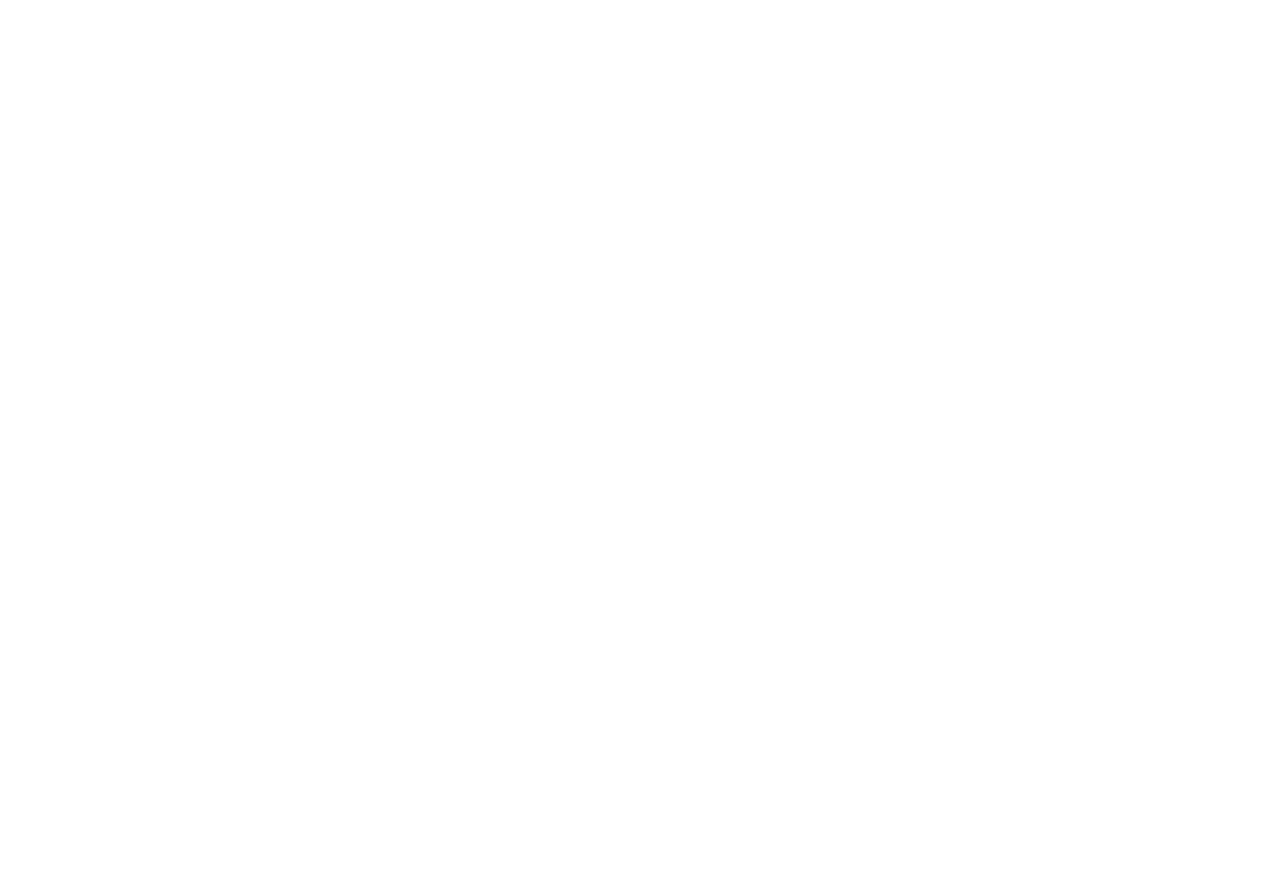
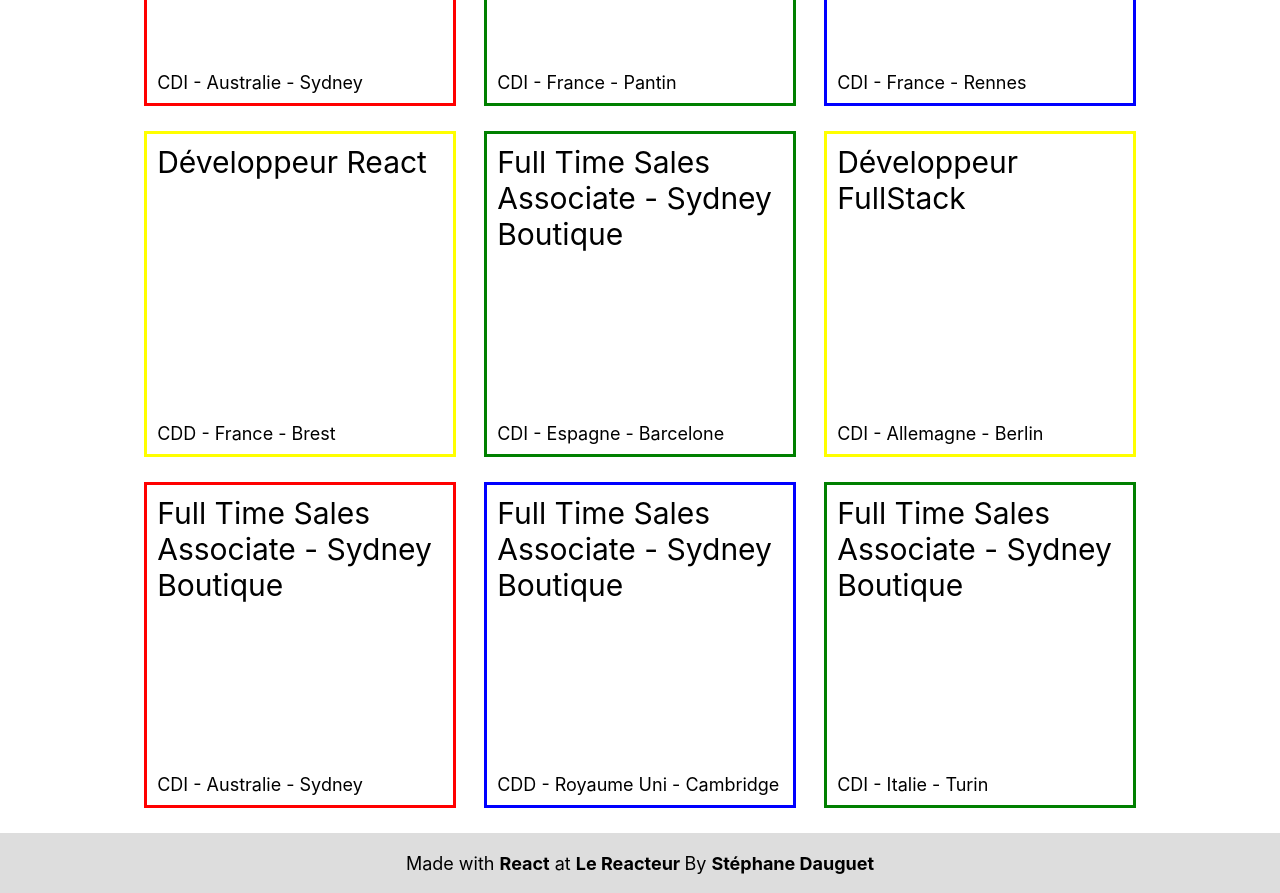
Before and after one commit to lemarak/react-job-board, a React (Create React App) app: page / in a window 1280 px wide. Shown: the part 380-1273 px from the top of the page. Before the commit the page ends 800 px from the top, so only its background shows below. Built offline with nearby package versions, Linux system fonts and the light colour scheme.

Commit message:
first version no responsive

```diff
--- a/src/App.css
+++ b/src/App.css
@@ -5,7 +5,7 @@
   display: flex;
   justify-content: center;
   align-items: center;
-  margin-bottom: 20px;
+  margin-bottom: 60px;
 }
 
 .title {
@@ -14,12 +14,53 @@
 }
 
 .jobs {
-  max-width: 1020px;
+  width: 1020px;
+  margin: 0 auto;
   display: flex;
-  justify-content: space-between;
+  justify-content: space-around;
   flex-wrap: wrap;
 }
 
 .job {
-  width: 33%;
+  width: 28%;
+  height: 300px;
+  display: flex;
+  flex-direction: column;
+  justify-content: space-between;
+  padding: 10px;
+  margin-bottom: 25px;
 }
+
+.title-job {
+  font-size: 30px;
+}
+
+.footer-job {
+  font-size: 18px;
+}
+.red {
+  border: 3px solid red;
+}
+.green {
+  border: 3px solid green;
+}
+.blue {
+  border: 3px solid blue;
+}
+.yellow {
+  border: 3px solid yellow;
+}
+footer {
+  font-size: 18px;
+  height: 60px;
+  background-color: #dddddd;
+  display: flex;
+  justify-content: center;
+  align-items: center;
+}
+
+a {
+  font-weight: bold;
+  color: black;
+  text-decoration: none;
+}
--- a/src/App.js
+++ b/src/App.js
@@ -1,13 +1,14 @@
 import "./App.css";
 import Header from "./Header";
-import Job from "./Job";
 import Jobs from "./Jobs";
+import Footer from "./Footer";
 
 function App() {
   return (
     <div>
       <Header title={"The Job Board"} />
       <Jobs />
+      <Footer />
     </div>
   );
 }
--- /dev/null
+++ b/src/Footer.js
@@ -0,0 +1,25 @@
+const Footer = (props) => {
+  return (
+    <footer>
+      <span>
+        Made with{" "}
+        <a href="https://fr.reactjs.org/" target="_blank">
+          React
+        </a>{" "}
+        at{" "}
+        <a href="https://www.lereacteur.io/" target="_blank">
+          Le Reacteur{" "}
+        </a>
+        By{" "}
+        <a
+          href="https://www.linkedin.com/in/st%C3%A9phane-dauguet-4341b176/"
+          target="_blank"
+        >
+          Stéphane Dauguet
+        </a>
+      </span>
+    </footer>
+  );
+};
+
+export default Footer;
--- a/src/Job.js
+++ b/src/Job.js
@@ -1,3 +1,17 @@
-const Job = (props) => {};
+const Job = (props) => {
+  console.log("Props : ", props);
+  return (
+    <>
+      <div className={`job ${props.className}`}>
+        <div className="title-job ">{props.title}</div>
+        <div className="footer-job">
+          <span>
+            {props.contractType} - {props.country} - {props.city}
+          </span>
+        </div>
+      </div>
+    </>
+  );
+};
 
 export default Job;
--- a/src/Jobs.js
+++ b/src/Jobs.js
@@ -1,7 +1,73 @@
 import Job from "./Job";
 
 const Jobs = (props) => {
-  return <div className="jobs"></div>;
+  return (
+    <div className="jobs">
+      <Job
+        title="Full Time Sales Associate - Sydney Boutique"
+        className="red"
+        contractType="CDI"
+        country="Australie"
+        city="Sydney"
+      />
+      <Job
+        title="Agent de sécurité - Pantin"
+        className="green"
+        contractType="CDI"
+        country="France"
+        city="Pantin"
+      />
+      <Job
+        title="Responsable d'agence - Rennes"
+        className="blue"
+        contractType="CDI"
+        country="France"
+        city="Rennes"
+      />
+      <Job
+        title="Développeur React"
+        className="yellow"
+        contractType="CDD"
+        country="France"
+        city="Brest"
+      />
+      <Job
+        title="Full Time Sales Associate - Sydney Boutique"
+        className="green"
+        contractType="CDI"
+        country="Espagne"
+        city="Barcelone"
+      />
+      <Job
+        title="Développeur FullStack"
+        className="yellow"
+        contractType="CDI"
+        country="Allemagne"
+        city="Berlin"
+      />
+      <Job
+        title="Full Time Sales Associate - Sydney Boutique"
+        className="red"
+        contractType="CDI"
+        country="Australie"
+        city="Sydney"
+      />
+      <Job
+        title="Full Time Sales Associate - Sydney Boutique"
+        className="blue"
+        contractType="CDD"
+        country="Royaume Uni"
+        city="Cambridge"
+      />
+      <Job
+        title="Full Time Sales Associate - Sydney Boutique"
+        className="green"
+        contractType="CDI"
+        country="Italie"
+        city="Turin"
+      />
+    </div>
+  );
 };
 
 export default Jobs;
```
Also changed, not shown: src/jobs.json (added, +56 -0 lines).
